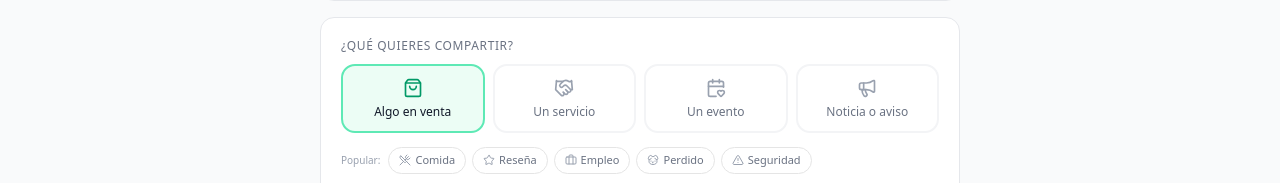
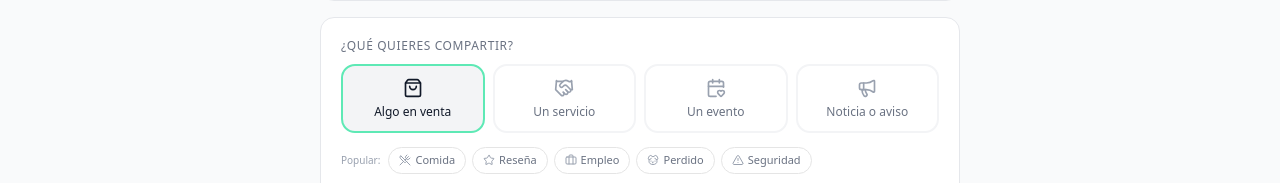
Before and after one commit to drk-mattr/ventastecate, a Next.js app: page /listings/new in a window 1280 px wide. Shown: the part 384-567 px from the top of the page. Built offline with nearby package versions, Linux system fonts and the light colour scheme; no server answers.

Commit message:
Unify design: app/listings/new/page.tsx

```diff
--- a/app/listings/new/page.tsx
+++ b/app/listings/new/page.tsx
@@ -56,10 +56,10 @@ const QUICK_SHORTCUTS: {
   accentBorder: string
 }[] = [
   { label: 'Comida', Icon: UtensilsCrossed, type: 'product', category: 'Comida', accent: 'text-red-600', accentBg: 'bg-red-50', accentBorder: 'border-red-200' },
-  { label: 'Reseña', Icon: Star, type: 'news', category: 'Reseñas y Recomendaciones', accent: 'text-amber-600', accentBg: 'bg-amber-50', accentBorder: 'border-amber-200' },
-  { label: 'Empleo', Icon: Briefcase, type: 'news', category: 'Empleos', accent: 'text-indigo-600', accentBg: 'bg-indigo-50', accentBorder: 'border-indigo-200' },
-  { label: 'Perdido', Icon: Dog, type: 'news', category: 'Objetos Perdidos', accent: 'text-pink-600', accentBg: 'bg-pink-50', accentBorder: 'border-pink-200' },
-  { label: 'Seguridad', Icon: AlertTriangle, type: 'news', category: 'Seguridad Pública', accent: 'text-rose-600', accentBg: 'bg-rose-50', accentBorder: 'border-rose-200' },
+  { label: 'Reseña', Icon: Star, type: 'news', category: 'Reseñas y Recomendaciones', accent: 'text-gray-900', accentBg: 'bg-gray-100', accentBorder: 'border-gray-200' },
+  { label: 'Empleo', Icon: Briefcase, type: 'news', category: 'Empleos', accent: 'text-gray-900', accentBg: 'bg-gray-100', accentBorder: 'border-gray-200' },
+  { label: 'Perdido', Icon: Dog, type: 'news', category: 'Objetos Perdidos', accent: 'text-gray-900', accentBg: 'bg-gray-100', accentBorder: 'border-gray-200' },
+  { label: 'Seguridad', Icon: AlertTriangle, type: 'news', category: 'Seguridad Pública', accent: 'text-gray-900', accentBg: 'bg-gray-100', accentBorder: 'border-gray-200' },
 ]
 
 // Neutral type config — verbs describe what the user is DOING, not what they're selling
@@ -79,8 +79,8 @@ const TYPE_CONFIG: Record<ListingType, {
     verb: 'Vender o intercambiar',
     titlePlaceholder: 'Ej: iPhone 13, Mueble de cocina, Bicicleta...',
     descPlaceholder: 'Describe lo que ofreces: estado, detalles, por qué lo vendes...',
-    color: 'text-emerald-600',
-    colorBg: 'bg-emerald-50',
+    color: 'text-gray-900',
+    colorBg: 'bg-gray-100',
     colorBorder: 'border-emerald-300',
   },
   service: {
@@ -89,8 +89,8 @@ const TYPE_CONFIG: Record<ListingType, {
     verb: 'Ofrecer un servicio',
     titlePlaceholder: 'Ej: Plomero a domicilio, Clases de inglés...',
     descPlaceholder: 'Describe tu servicio: experiencia, zona, horarios, precios...',
-    color: 'text-blue-600',
-    colorBg: 'bg-blue-50',
+    color: 'text-gray-900',
+    colorBg: 'bg-gray-100',
     colorBorder: 'border-blue-300',
   },
   event: {
@@ -99,8 +99,8 @@ const TYPE_CONFIG: Record<ListingType, {
     verb: 'Compartir un evento',
     titlePlaceholder: 'Ej: Bazar navideño, Torneo de futbol, Clase abierta...',
     descPlaceholder: 'Describe el evento: fecha, hora, lugar, costo de entrada...',
-    color: 'text-purple-600',
-    colorBg: 'bg-purple-50',
+    color: 'text-gray-900',
+    colorBg: 'bg-gray-100',
     colorBorder: 'border-purple-300',
   },
   news: {
```
